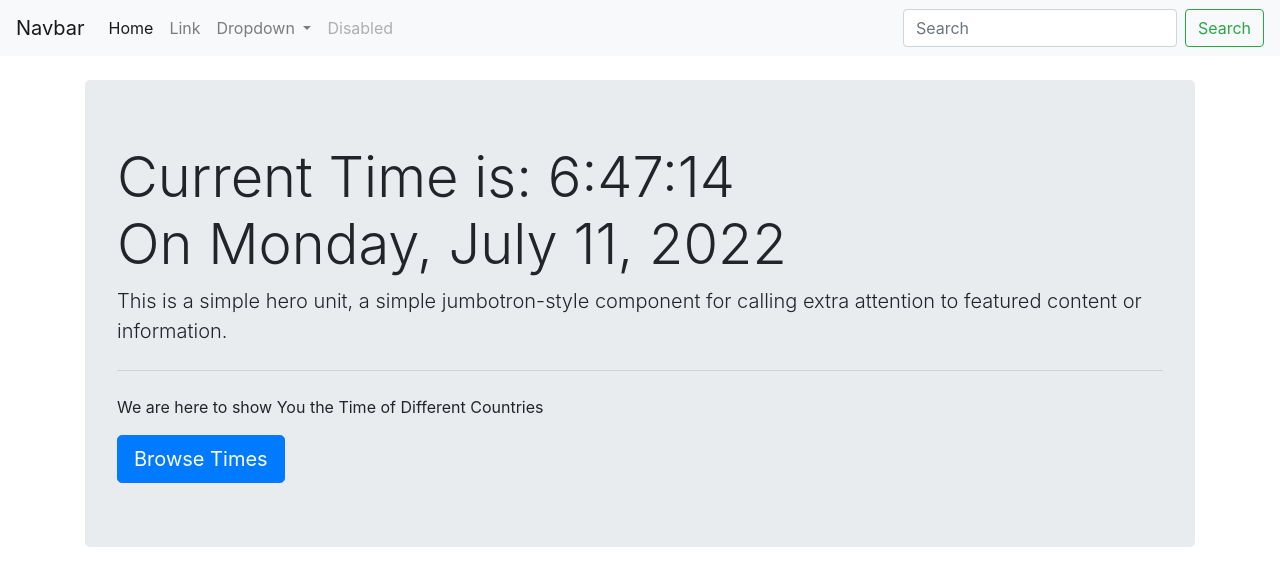
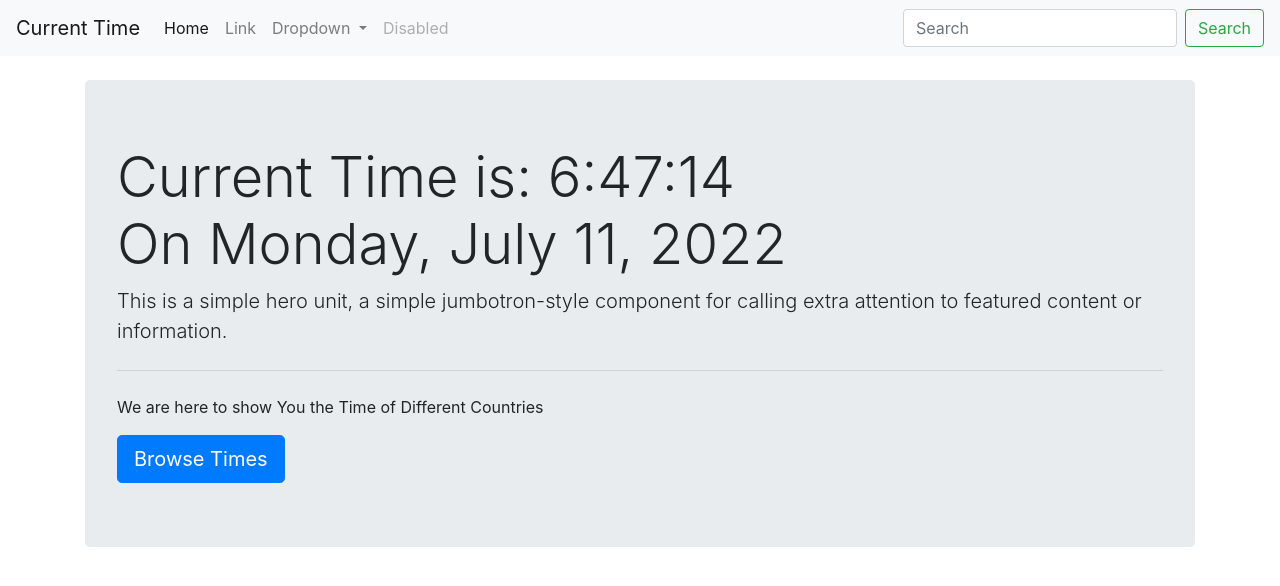
Before and after one commit to KaifSheikh786/CurrentTime, a plain HTML site: page index.html in a window 1280 px wide. Drawn offline with nearby package versions, Linux system fonts and the light colour scheme.

Commit message:
Update index.html

```diff
--- a/index.html
+++ b/index.html
@@ -24,7 +24,7 @@
   </head>
   <body>
     <nav class="navbar navbar-expand-lg navbar-light bg-light">
-        <a class="navbar-brand" href="#">Navbar</a>
+        <a class="navbar-brand" href="index.html">Current Time</a>
         <button class="navbar-toggler" type="button" data-toggle="collapse" data-target="#navbarSupportedContent" aria-controls="navbarSupportedContent" aria-expanded="false" aria-label="Toggle navigation">
           <span class="navbar-toggler-icon"></span>
         </button>
```
